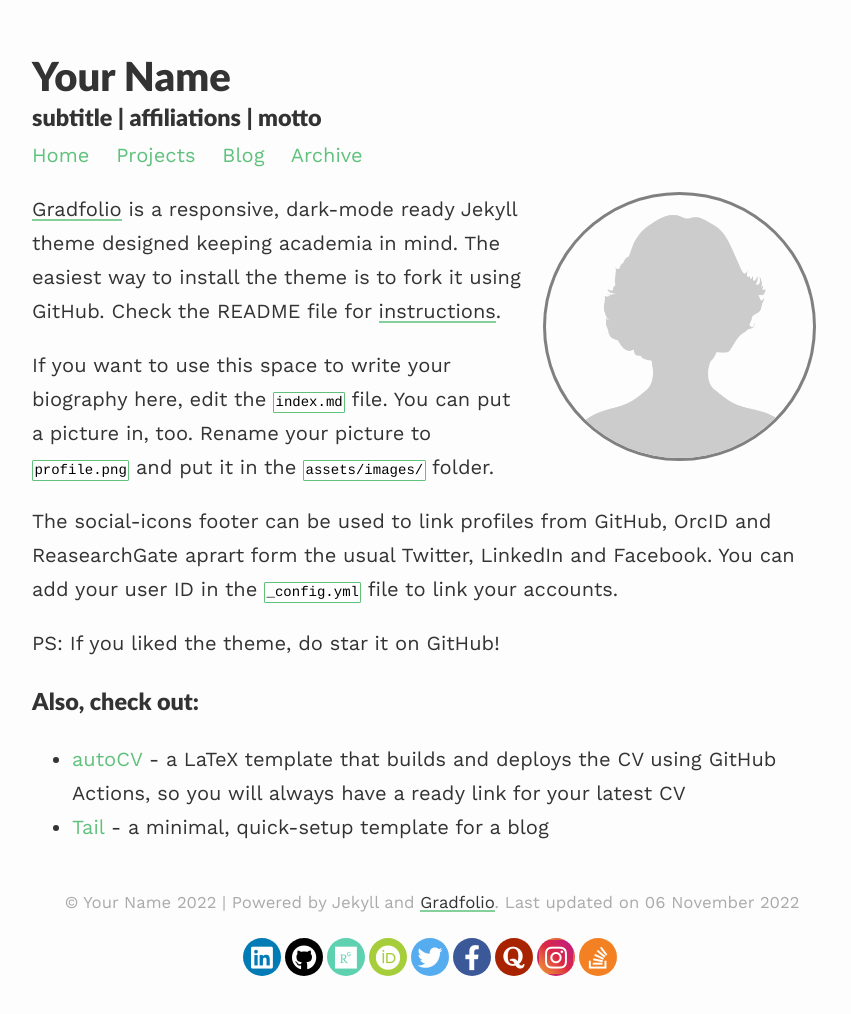
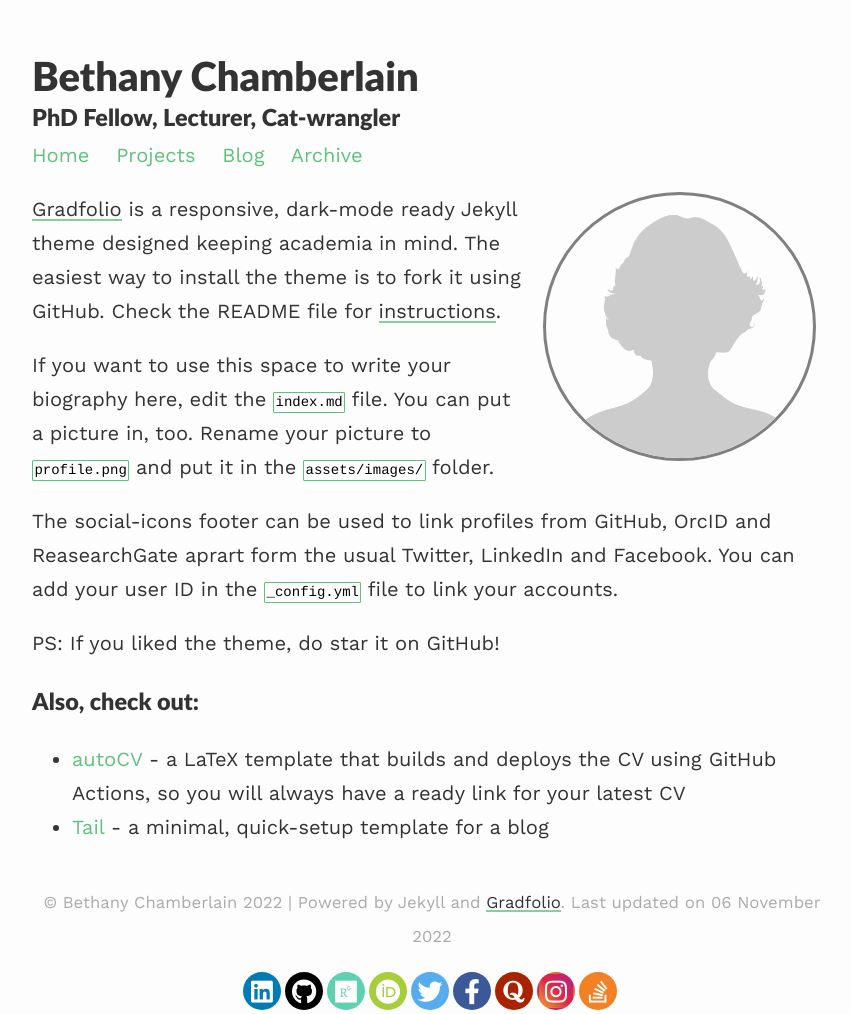
Before and after one commit to bethanychamberlain/website, a Jekyll site: the page built from index.md, in a window 1280 px wide. Shown: the whole page, without its empty margins (208-1059 px from the left). Built offline with Jekyll 4.4.1, drawn with Linux system fonts in a browser that asks for light colours; nearby versions of some CDN libraries; before the commit the page ends 980 px from its top, so only the background shows below that.

Commit message:
Update _config.yml

```diff
--- a/_config.yml
+++ b/_config.yml
@@ -1,9 +1,9 @@
 ### your site title here
 
-title: Your Name
-description: subtitle | affiliations | motto
+title: Bethany Chamberlain
+description: PhD Fellow, Lecturer, Cat-wrangler
 
-baseurl: /gradfolio #name of GitHub repository
+baseurl: /website #name of GitHub repository
 url: "" #custom url to be used instead of GitHub repository
 email: #
 
```
